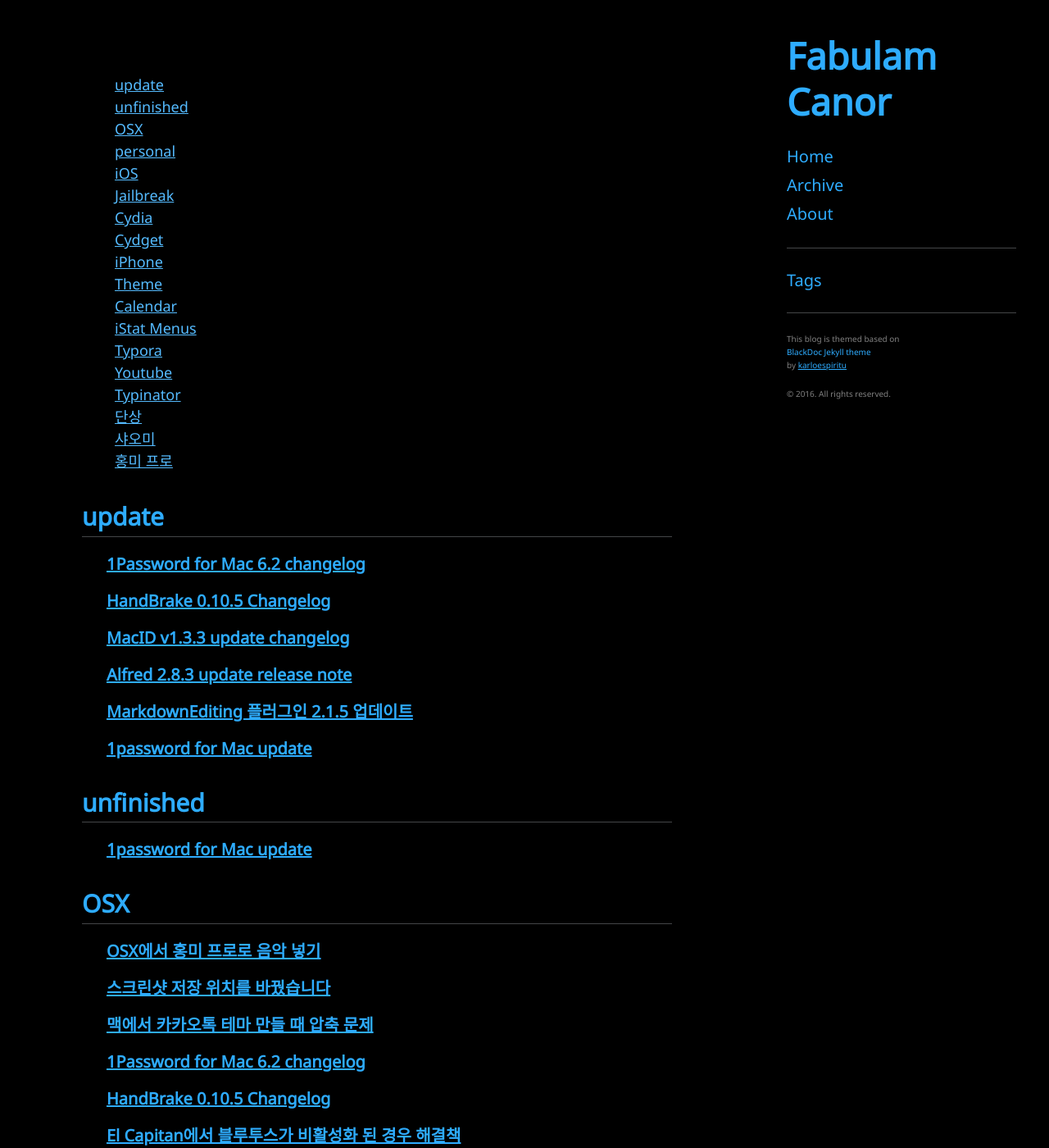
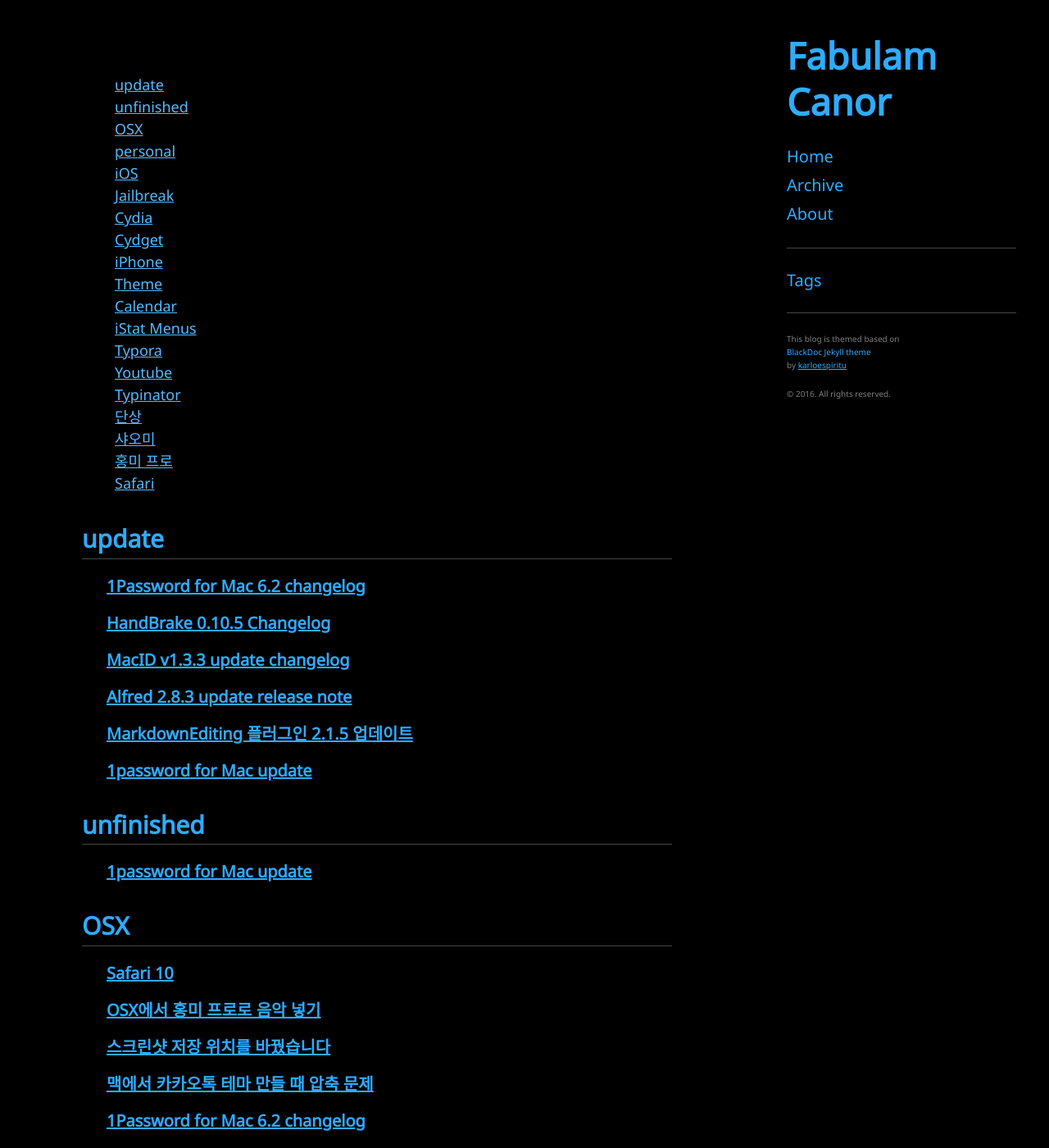
Before and after one commit to Canorus/canorus.github.io, a Jekyll site: the page built from tags.html, in a window 1280 px wide and 1400 px high. Shown: the whole window at 82% size. Built offline with Jekyll 4.4.1, drawn with Linux system fonts in a browser that asks for light colours.

Commit message:
Safari 10

```diff
--- a/_posts/2016-10-02-Safari-10.md
+++ b/_posts/2016-10-02-Safari-10.md
@@ -1,6 +1,9 @@
 ---
 layout: post
 title: Safari 10
+tags:
+ - OSX
+ - Safari
 ---
 
 Safari 10으로 업그레이드 한 지 대략 열흘이 지났습니다. 쓸만큼 썼고 성질이 머리 끝까지 뻗칠대로 뻗쳤다고 봐도 무방할 것 같습니다…
```
